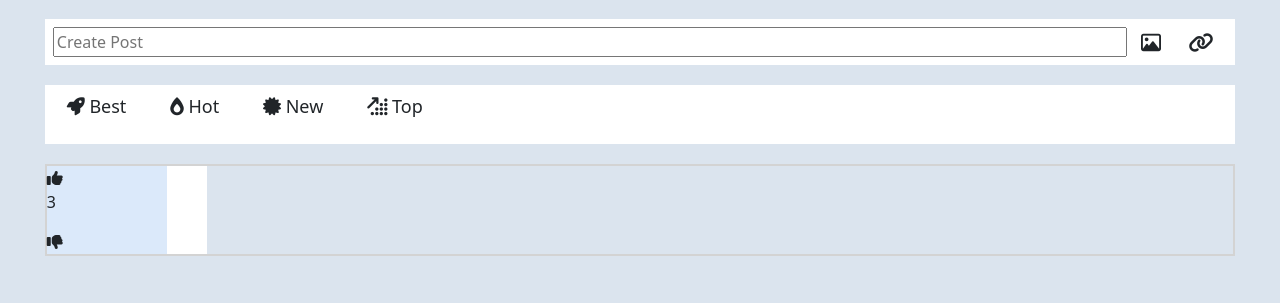
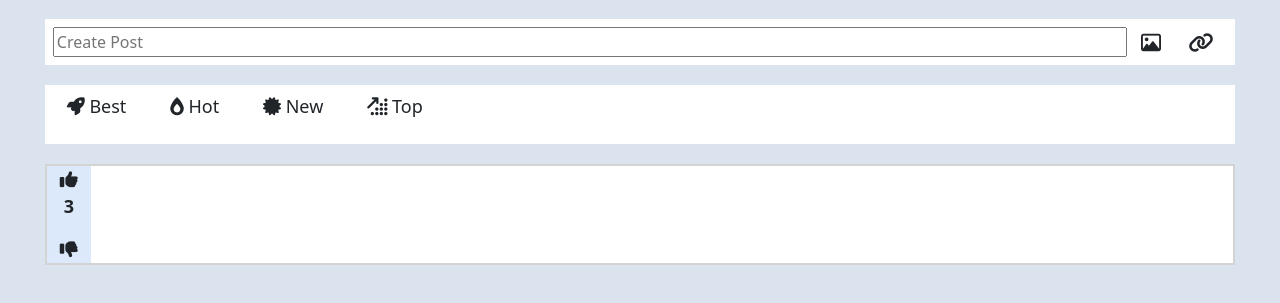
Before and after one commit to Henryn21/Reddit-Clone, a website built with webpack: page index.html in a window 1280 px wide. Shown: the part 63-366 px from the top of the page. Built offline with nearby package versions, Linux system fonts and the light colour scheme; no server answers.

Commit message:
Fixed styling
Vote is set width, icons better size, centered. Uses css grid instead of flexbox for post elements

```diff
--- a/style.css
+++ b/style.css
@@ -53,9 +53,11 @@ body{
 /* *{border: solid black;} */
 
 .post{
-    display: flex;
+    /* display: flex; */
+    display: grid;
+    grid-template-columns: 44px 1fr;
     border:  2px solid lightgray;
-    /* max-height:350px ; */
+
 }
 .postHeader{
     display: flex;
@@ -65,11 +67,9 @@ body{
 }
 .postVote{
     background-color: rgb(219, 233, 250);
-    /* display: flex;
-    flex-direction: column; */
-    width: 120px;/*FIX smooshes and stretches, not set*/
-    /* align-items: center;
-    justify-content: flex-start; */
+    text-align: center;
+    font-size: 18px;
+    font-weight: bold;
 }
 .postBody{
     background-color: white;
```
